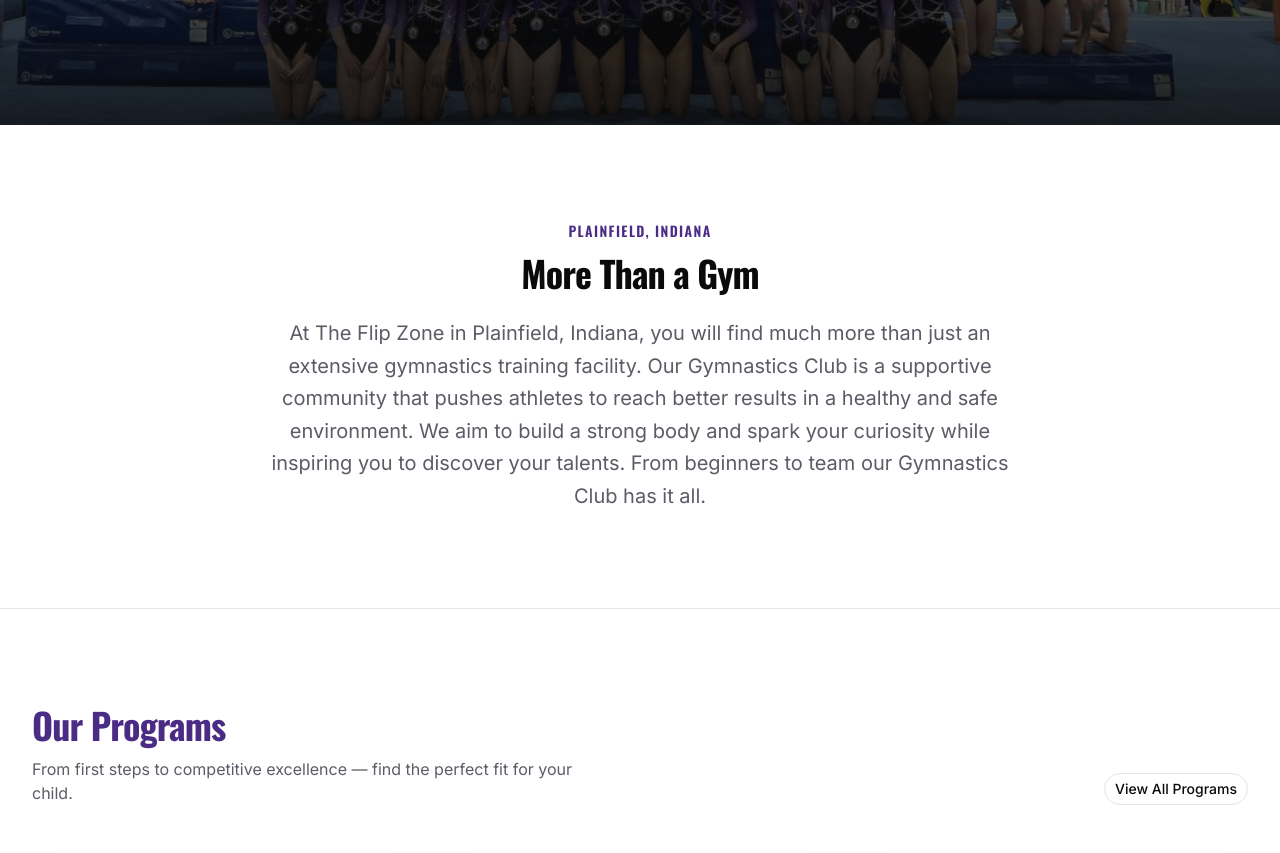
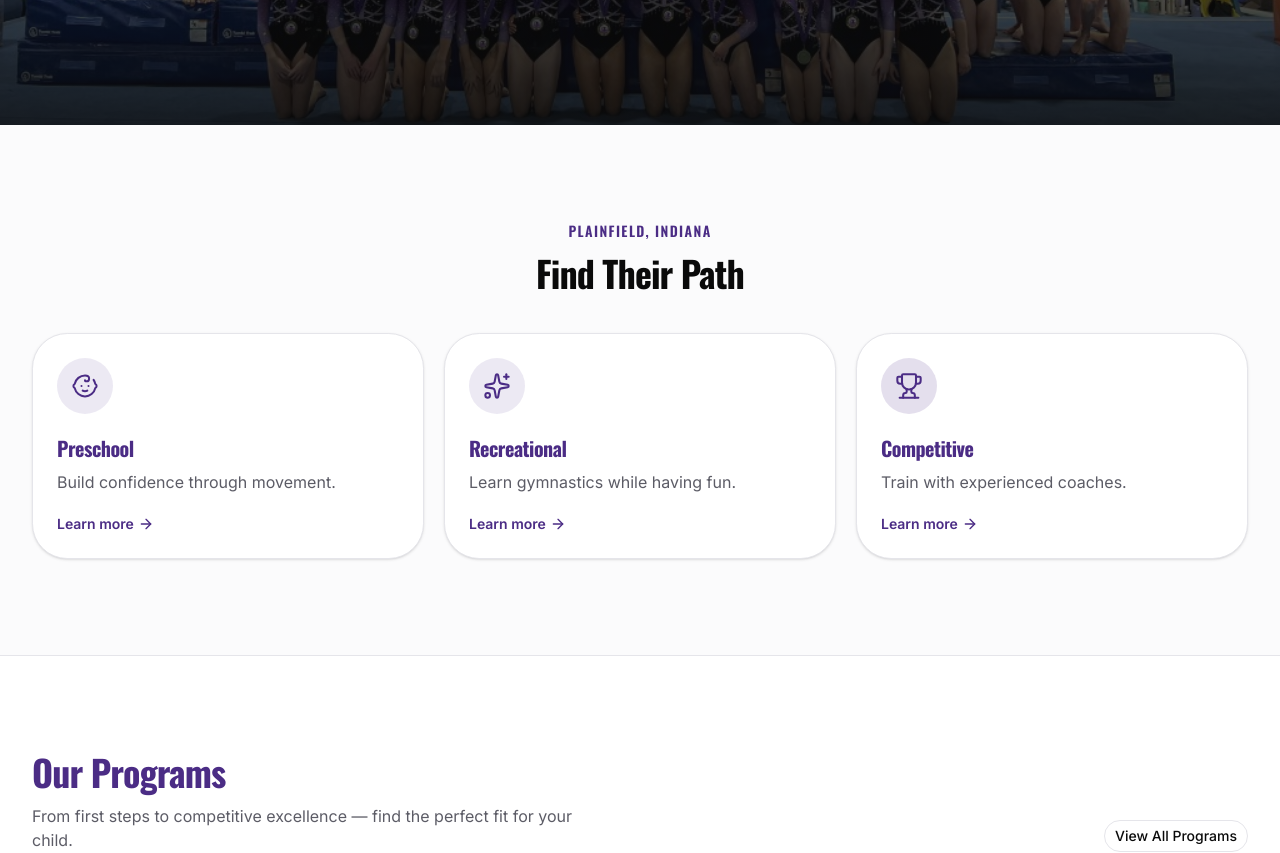
Before and after one commit to darnold5000/flipzone, a Next.js app: page / in a window 1280 px wide. Shown: the part 620-1473 px from the top of the page. Built offline with nearby package versions, Linux system fonts and the light colour scheme.

Commit message:
home page

```diff
--- a/src/app/page.tsx
+++ b/src/app/page.tsx
@@ -1,5 +1,5 @@
 import { Hero } from "@/components/Hero";
-import { WelcomeIntro } from "@/components/WelcomeIntro";
+import { PathwayCards } from "@/components/PathwayCards";
 import { ProgramGrid } from "@/components/ProgramGrid";
 import { WhyChooseUs } from "@/components/WhyChooseUs";
 import { FacilityGallery } from "@/components/FacilityGallery";
@@ -24,7 +24,7 @@
         imagePosition="center 35%"
       />
 
-      <WelcomeIntro />
+      <PathwayCards />
 
       <section className="section-padding">
         <div className="container-wide">
--- /dev/null
+++ b/src/components/PathwayCards.tsx
@@ -0,0 +1,87 @@
+"use client";
+
+import Link from "next/link";
+import { motion } from "framer-motion";
+import { ArrowRight, Baby, Sparkles, Trophy } from "lucide-react";
+import { cn } from "@/lib/utils";
+
+const pathways = [
+  {
+    title: "Preschool",
+    description: "Build confidence through movement.",
+    href: "/preschool-gymnastics",
+    icon: Baby,
+    iconClass: "bg-flip-purple/10 text-flip-purple",
+  },
+  {
+    title: "Recreational",
+    description: "Learn gymnastics while having fun.",
+    href: "/recreational-gymnastics",
+    icon: Sparkles,
+    iconClass: "bg-flip-purple/10 text-flip-purple",
+  },
+  {
+    title: "Competitive",
+    description: "Train with experienced coaches.",
+    href: "/competitive-team",
+    icon: Trophy,
+    iconClass: "bg-flip-purple/15 text-flip-purple",
+  },
+] as const;
+
+export function PathwayCards() {
+  return (
+    <section className="section-padding border-b border-border bg-muted/40">
+      <div className="container-wide">
+        <motion.div
+          initial={{ opacity: 0, y: 16 }}
+          whileInView={{ opacity: 1, y: 0 }}
+          viewport={{ once: true }}
+          className="mb-10 text-center"
+        >
+          <p className="font-heading text-sm font-semibold uppercase tracking-widest text-flip-purple">
+            Plainfield, Indiana
+          </p>
+          <h2 className="mt-3 font-heading text-3xl font-bold text-foreground sm:text-4xl">
+            Find Their Path
+          </h2>
+        </motion.div>
+
+        <div className="grid gap-5 sm:grid-cols-3">
+          {pathways.map((path, i) => {
+            const Icon = path.icon;
+            return (
+              <motion.div
+                key={path.title}
+                initial={{ opacity: 0, y: 20 }}
+                whileInView={{ opacity: 1, y: 0 }}
+                viewport={{ once: true }}
+                transition={{ delay: i * 0.08 }}
+              >
+                <Link
+                  href={path.href}
+                  className="group flex h-full flex-col rounded-3xl border border-border bg-card p-6 shadow-sm transition-all hover:-translate-y-1 hover:border-flip-purple/30 hover:shadow-md"
+                >
+                  <span
+                    className={cn(
+                      "mb-5 flex size-14 items-center justify-center rounded-2xl",
+                      path.iconClass,
+                    )}
+                  >
+                    <Icon className="size-7" strokeWidth={1.75} />
+                  </span>
+                  <h3 className="font-heading text-xl font-bold text-flip-purple">{path.title}</h3>
+                  <p className="mt-2 flex-1 text-muted-foreground">{path.description}</p>
+                  <span className="mt-5 inline-flex items-center gap-1 text-sm font-semibold text-flip-purple group-hover:gap-2">
+                    Learn more
+                    <ArrowRight className="size-4 transition-transform group-hover:translate-x-0.5" />
+                  </span>
+                </Link>
+              </motion.div>
+            );
+          })}
+        </div>
+      </div>
+    </section>
+  );
+}
```
